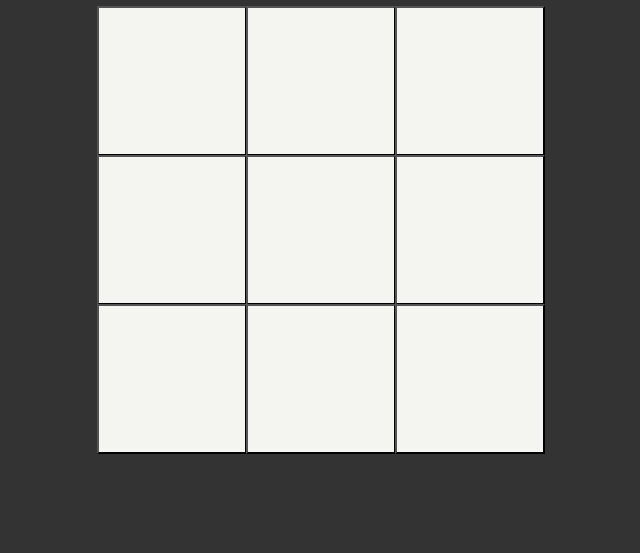
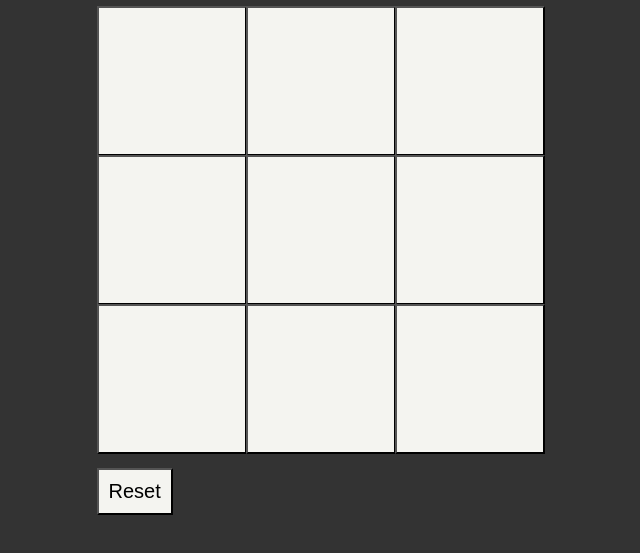
Before and after one commit to AshleyFoster/tic-tac-toe, a React app: page / in a window 1280 px wide. Shown: the part 231-784 px from the top of the page, without its empty margins (310-950 px from the left). Built offline with nearby package versions, Linux system fonts and the light colour scheme.

Commit message:
Add Winner Highlight, Reset Button, and Tie

```diff
--- a/src/components/Board.js
+++ b/src/components/Board.js
@@ -1,13 +1,19 @@
 import React from 'react';
 import Cell from './Cell.js'
+import Reset from './Reset.js'
 
 export default class Board extends React.Component {
   constructor(props) {
     super(props);
-    this.state = {
+    this.state = this.getInitialState();
+  }
+
+  getInitialState() {
+    const initialState = {
       cells: Array(9).fill(null),
-      xIsNext: true,
+      xIsNext: true
     };
+    return initialState
   }
 
   handleClick(i) {
@@ -22,20 +28,53 @@ export default class Board extends React.Component {
     });
   }
 
+  handleResetClick() {
+    this.setState(this.getInitialState());
+  }
+
   renderCell(i) {
+    const win = calculateWinner(this.state.cells);
+
+    let winningCells
+    let winningMove = false;
+
+    if (win) {
+      winningCells = win.winningCells;
+
+      if (winningCells.includes(i)) {
+        winningMove = true;
+      }
+    }
+
     return (
       <Cell
+        key={i}
         value={this.state.cells[i]}
+        highlight={winningMove}
         onClick={() => this.handleClick(i)}
       />
       );
   }
 
+  renderResetButton() {
+    return (
+      <Reset
+        onClick={() => this.handleResetClick()}
+      />
+      );
+  }
+
   render() {
-    const winner = calculateWinner(this.state.cells);
+    const win = calculateWinner(this.state.cells);
+    const reset = gameOver(this.state.cells);
     let status;
-    if (winner) {
-      status = 'Winner: ' + winner;
+    let winningCells;
+
+    if (win) {
+      status = 'Winner: ' + win.winner;
+      winningCells = win.winningCells;
+    } else if (reset) {
+      status = 'Tie';
     } else {
       status = 'Next player: ' + (this.state.xIsNext ? 'X' : 'O');
     }
@@ -58,6 +97,7 @@ export default class Board extends React.Component {
       {this.renderCell(7)}
       {this.renderCell(8)}
       </div>
+      <div className="reset">{this.renderResetButton()}</div>
     </div>
     );
   }
@@ -78,8 +118,18 @@ function calculateWinner(cells) {
   for (let i = 0; i < winningCombos.length; i++) {
     const [a, b, c] = winningCombos[i];
     if (cells[a] && cells[a] === cells[b] && cells[a] === cells[c]) {
-      return cells[a];
+      return {
+        winner: cells[a],
+        winningCells: winningCombos[i]
+      }
     }
   }
   return null;
 }
+
+function gameOver(cells) {
+  if (cells.every(cell => cell !== null)) {
+    return true;
+  }
+  return null;
+}
--- a/src/components/Cell.js
+++ b/src/components/Cell.js
@@ -1,6 +1,17 @@
 import React from 'react';
 
 function Cell(props) {
+  if (props.highlight) {
+    return (
+      <button
+        className="cell"
+        onClick={props.onClick}
+        style={{color: 'red'}}
+      >
+        {props.value}
+      </button>
+      );
+  } else {
     return (
       <button
         className="cell"
@@ -10,5 +21,6 @@ function Cell(props) {
       </button>
       );
   }
+}
 
 export default Cell;
--- /dev/null
+++ b/src/components/Reset.js
@@ -0,0 +1,14 @@
+import React from 'react';
+
+function Reset(props) {
+  return (
+    <button
+      className="reset"
+      onClick={props.onClick}
+    >
+      Reset
+    </button>
+  );
+}
+
+export default Reset;
--- a/src/index.css
+++ b/src/index.css
@@ -7,8 +7,10 @@ body {
 }
 
 .game {
+  background-color: #333;
   display: flex;
   flex-direction: row;
+  margin-top: 150px;
 }
 
 .game-info {
@@ -18,6 +20,10 @@ body {
 .status {
   color: #f4f4f0;
   margin-bottom: 10px;
+}
+
+.board-row {
+  background-color: #333;
 }
 
 .board-row:last-child {
@@ -43,13 +49,17 @@ body {
   outline: none;
 }
 
-.board-row {
-  background-color: #333;
+.cell .winningMove {
+  background-color: #ddd;
 }
 
-.game {
-  background-color: #333;
-  display: flex;
-  flex-direction: row;
-  margin-top: 150px;
+.reset button{
+  background-color: #f4f4f0;
+  font-size: 20px;
+  outline: none;
+  padding: 10px;
 }
+
+.reset button:hover {
+  background-color: #ddd;
+}
```
Lines whose indentation alone changed are shown as unchanged.
